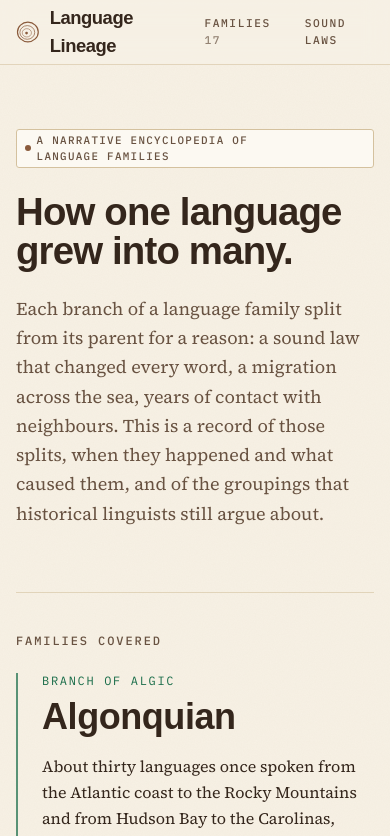
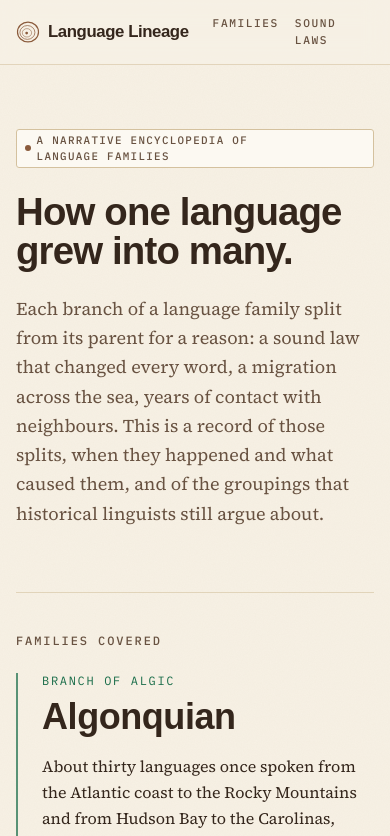
Before and after one commit to andifathulms/language-lineage, a Next.js app: page / in a window 390 px wide. Shown: the top 836 px of the page. Built offline with nearby package versions, Linux system fonts and the light colour scheme; a web font is replaced by a local one.

Commit message:
fix: keep the header on one line on phones
Co-Authored-By: Claude Opus 5.5 (1M context) <noreply@anthropic.com>

```diff
--- a/src/app/layout.tsx
+++ b/src/app/layout.tsx
@@ -35,9 +35,9 @@ export default function RootLayout({ children }: { children: React.ReactNode })
         </a>
         <header className="sticky top-0 z-40 border-b border-ring/60 bg-cream/85 backdrop-blur-md supports-[backdrop-filter]:bg-cream/70">
           <div className="mx-auto flex h-16 max-w-page items-center justify-between gap-6 px-4 sm:px-6">
-            <Link href="/" className="group flex items-center gap-2.5 no-underline">
-              <RingGlyph className="h-7 w-7 text-heartwood transition-transform duration-base ease-grow group-hover:rotate-[20deg]" />
-              <span className="font-display text-[1.15rem] font-semibold tracking-tight text-bark">Language Lineage</span>
+            <Link href="/" className="group flex shrink-0 items-center gap-2 no-underline sm:gap-2.5">
+              <RingGlyph className="h-6 w-6 sm:h-7 sm:w-7 text-heartwood transition-transform duration-base ease-grow group-hover:rotate-[20deg]" />
+              <span className="whitespace-nowrap font-display text-[1.05rem] font-semibold tracking-tight text-bark sm:text-[1.15rem]">Language Lineage</span>
             </Link>
             <PrimaryNav familyCount={families.length} />
           </div>
--- a/src/components/PrimaryNav.tsx
+++ b/src/components/PrimaryNav.tsx
@@ -17,10 +17,10 @@ export function PrimaryNav({ familyCount }: { familyCount: number }) {
   return (
     <nav aria-label="Primary" className="font-label text-[0.7rem] font-medium uppercase tracking-[0.14em] text-bark-soft">
       {/* One entry for all families: the list lives on the landing page and scales with it. */}
-      <ul className="flex gap-x-6">
+      <ul className="flex gap-x-4 whitespace-nowrap sm:gap-x-6">
         <li>
           <Link href="/#families" className={item(inFamilies)} aria-current={inFamilies ? "page" : undefined}>
-            Families <span className="text-bark-soft/70">{familyCount}</span>
+            Families <span className="hidden text-bark-soft/70 sm:inline">{familyCount}</span>
           </Link>
         </li>
         <li>
```
